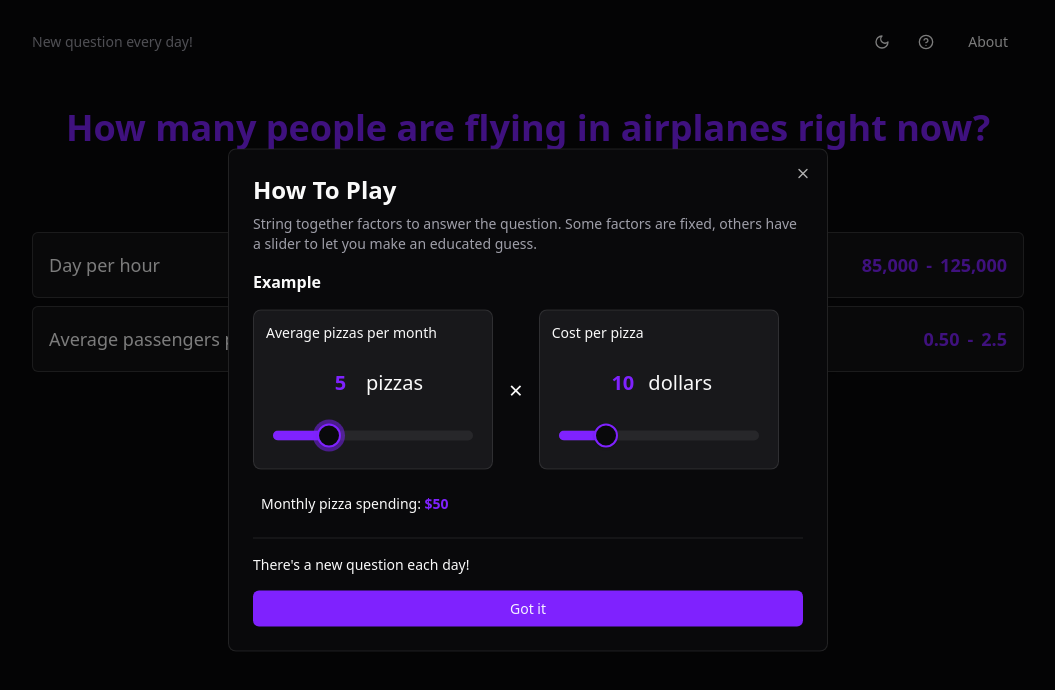
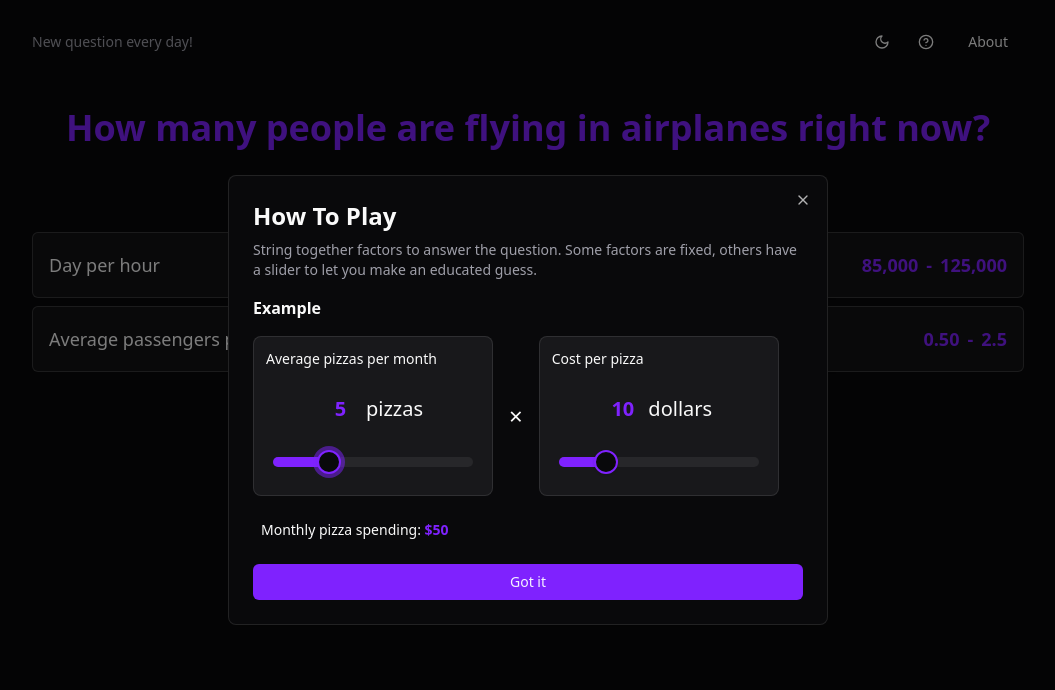
Before and after one commit to andrew-noble/fermi-chain, a React (Vite) app in the folder frontend/: page / in a window 1280 px wide. Shown: the top 690 px of the page, without its empty margins (112-1167 px from the left). Built offline with nearby package versions, Linux system fonts and the light colour scheme.

Commit message:
remove one of the new question annotations

```diff
--- a/frontend/src/components/dialogs/TutorialDialog.tsx
+++ b/frontend/src/components/dialogs/TutorialDialog.tsx
@@ -122,8 +122,6 @@ export default function TutorialDialog({
             </span>
           </p>
         </div>
-        <hr />
-        <p className="text-sm">There's a new question each day!</p>
         <Button onClick={() => onOpenChange(false)}>Got it</Button>
       </DialogContent>
     </Dialog>
```
